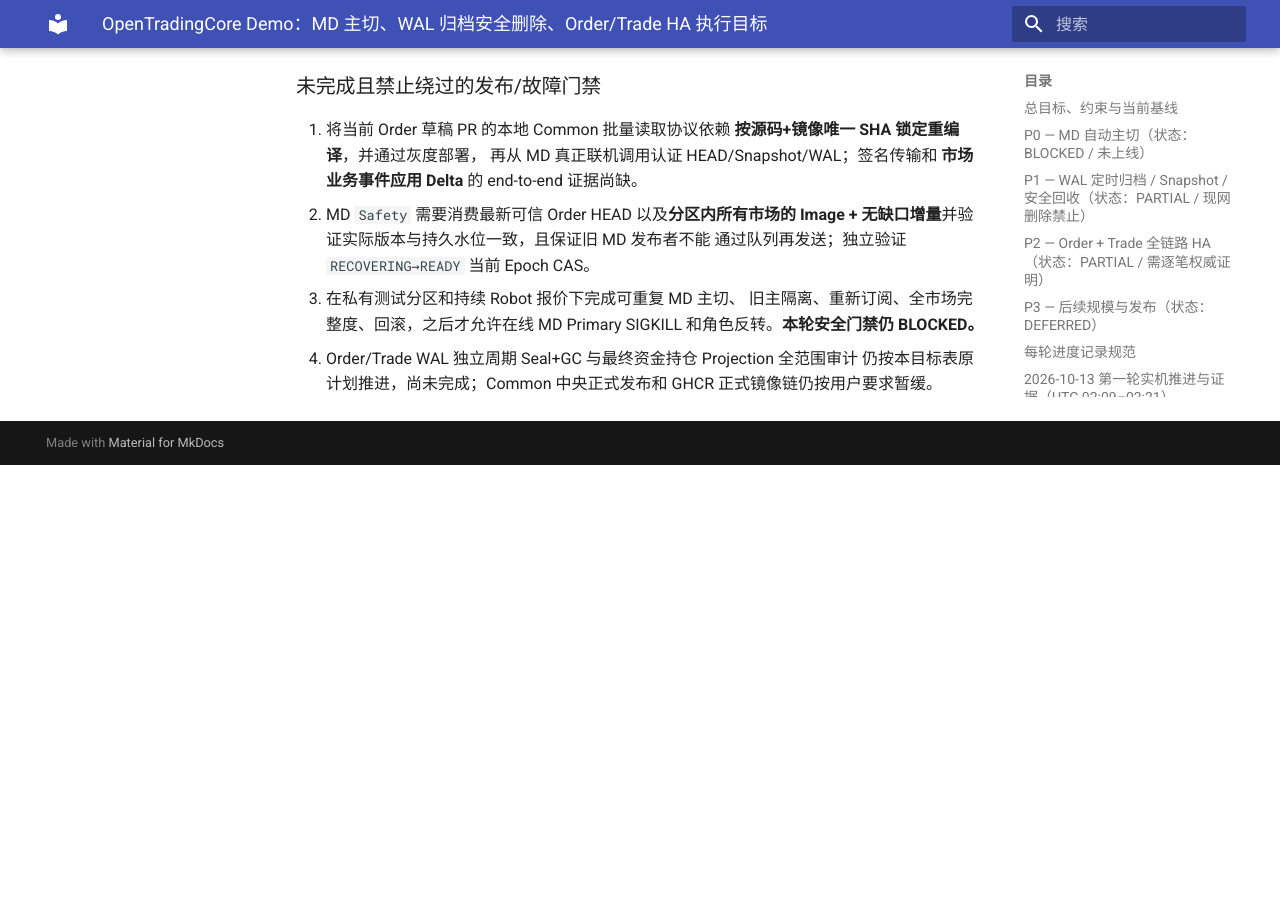
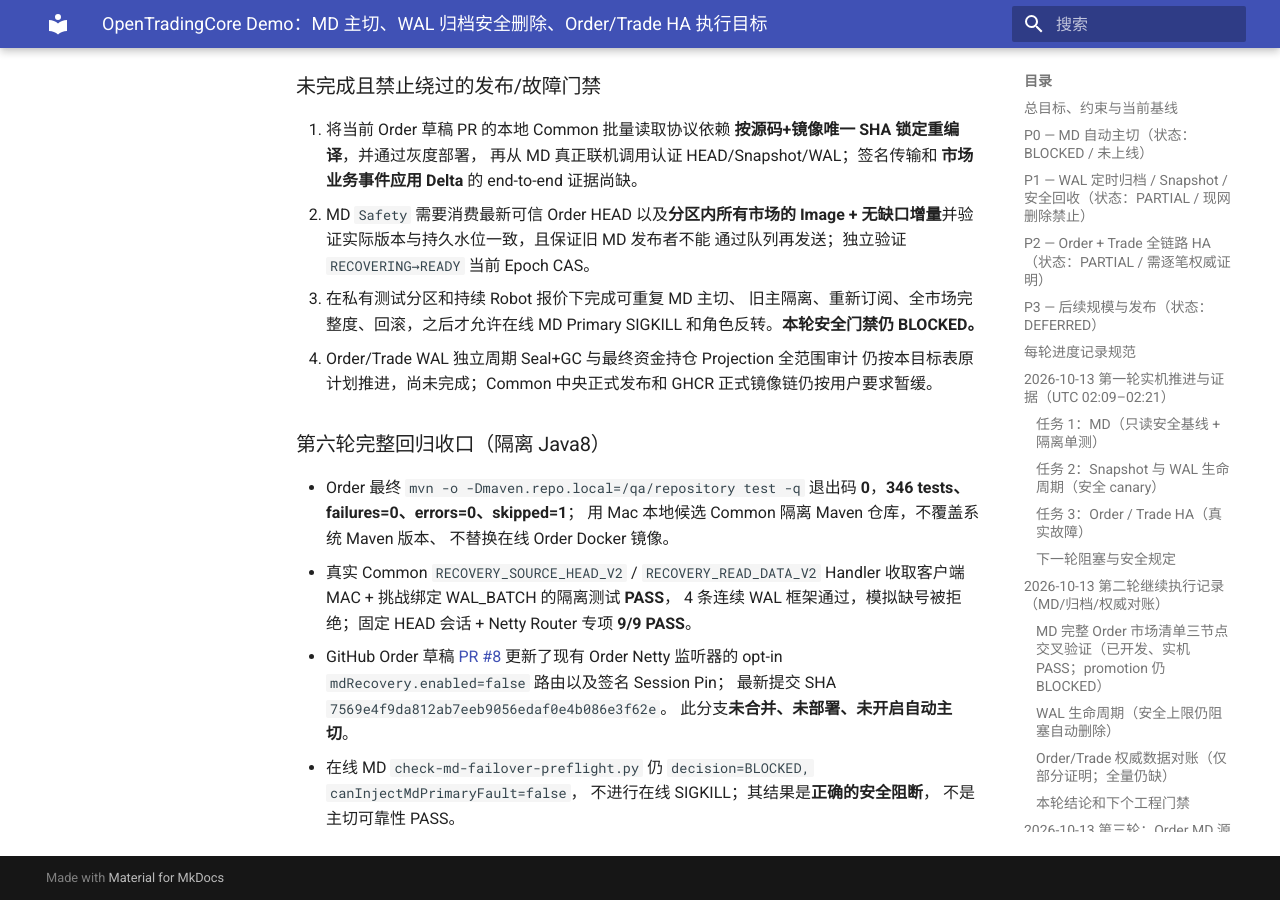
Before and after one commit to bliplink/dc-quant-deploy, an MkDocs documentation site: the page built from docs/DEMO_HA_WAL_MD_ORDER_TRADE_EXECUTION_PLAN_20261013.zh-CN.md, in a window 1280 px wide and 900 px high, scrolled down 12613 px. Built offline with MkDocs 1.6.1 and Material for MkDocs 9.7.7, drawn with Linux system fonts in a browser that asks for light colours; before the commit the page ends 13078 px from its top, so only the background shows below that.

Commit message:
docs(md-ha): record 346-test full Order suite and HMAC WAL acceptance while live failover remains blocked

```diff
--- a/docs/DEMO_HA_WAL_MD_ORDER_TRADE_EXECUTION_PLAN_20261013.zh-CN.md
+++ b/docs/DEMO_HA_WAL_MD_ORDER_TRADE_EXECUTION_PLAN_20261013.zh-CN.md
@@ -427,3 +427,23 @@ WAL 周期物理 Seal/48h 删除、Order/Trade 全量资金持仓对账仍按前
 4. Order/Trade WAL 独立周期 Seal+GC 与最终资金持仓 Projection 全范围审计
    仍按本目标表原计划推进，尚未完成；Common 中央正式发布和 GHCR
    正式镜像链仍按用户要求暂缓。
+
+### 第六轮完整回归收口（隔离 Java8）
+
+- Order 最终 `mvn -o -Dmaven.repo.local=/qa/repository test -q`
+  退出码 **0**，**346 tests、failures=0、errors=0、skipped=1**；
+  用 Mac 本地候选 Common 隔离 Maven 仓库，不覆盖系统 Maven 版本、
+  不替换在线 Order Docker 镜像。
+- 真实 Common `RECOVERY_SOURCE_HEAD_V2` / `RECOVERY_READ_DATA_V2`
+  Handler 收取客户端 MAC + 挑战绑定 WAL_BATCH 的隔离测试 **PASS**，
+  4 条连续 WAL 框架通过，模拟缺号被拒绝；固定 HEAD 会话 +
+  Netty Router 专项 **9/9 PASS**。
+- GitHub Order 草稿 [PR #8](https://github.com/bliplink/com.app.dc.ordersvr/pull/8)
+  更新了现有 Order Netty 监听器的 opt-in `mdRecovery.enabled=false`
+  路由以及签名 Session Pin；
+  最新提交 SHA `7569e4f9da812ab7eeb9056edaf0e4b086e3f62e`。
+  此分支**未合并、未部署、未开启自动主切**。
+- 在线 MD `check-md-failover-preflight.py` 仍
+  `decision=BLOCKED, canInjectMdPrimaryFault=false`，
+  不进行在线 SIGKILL；其结果是**正确的安全阻断**，
+  不是主切可靠性 PASS。
```
